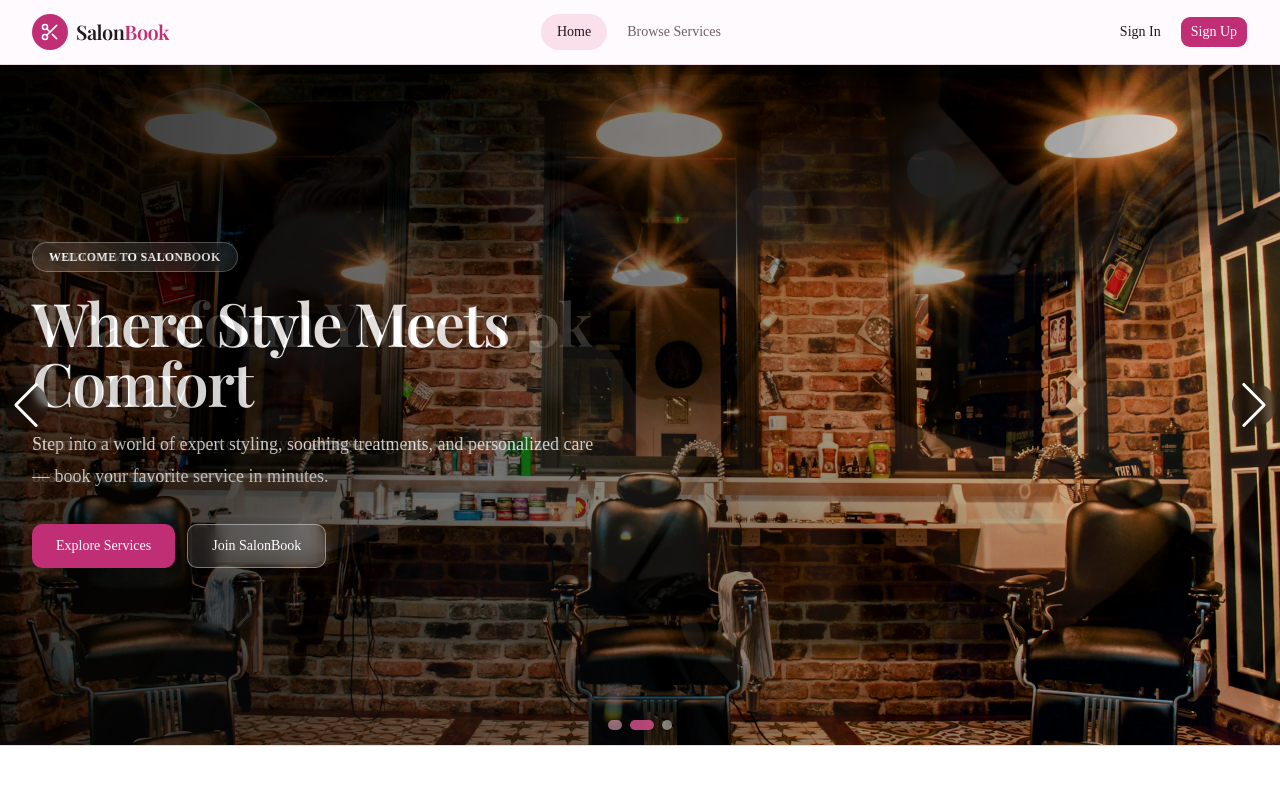
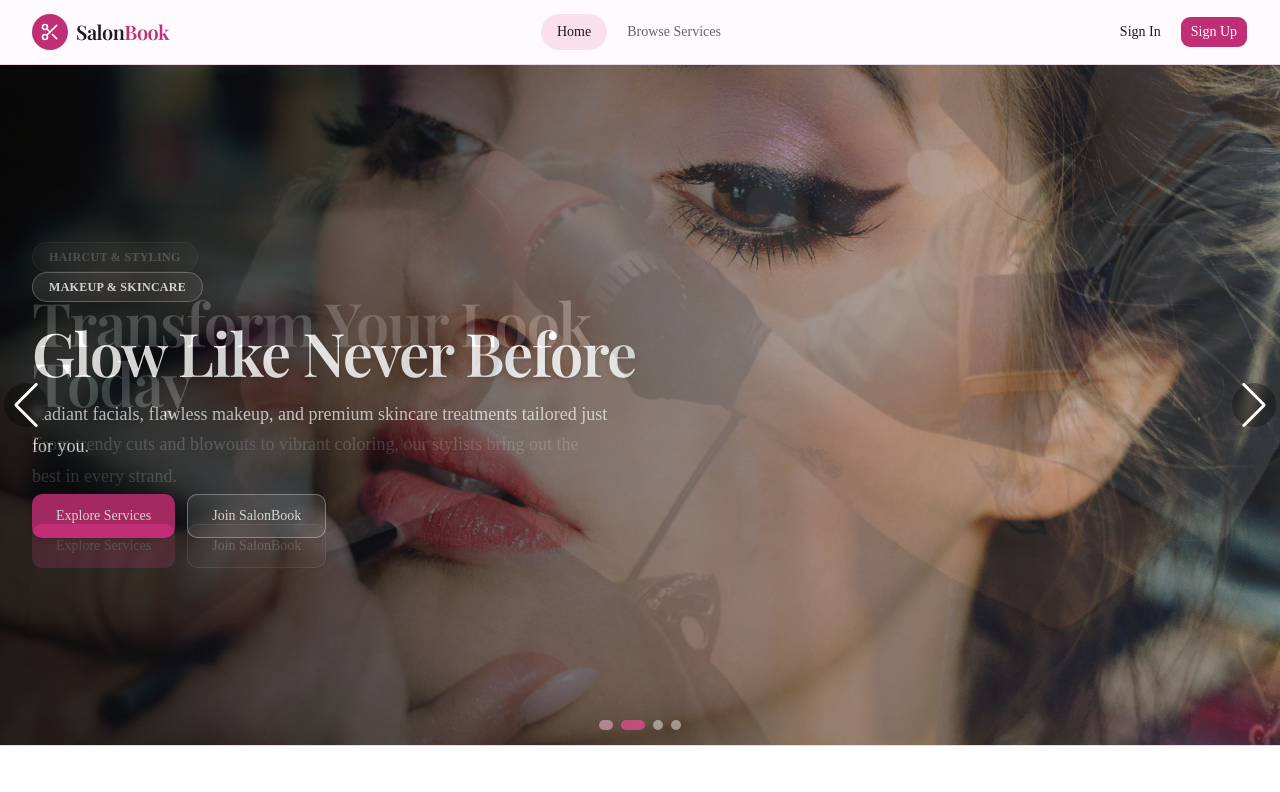
Before and after one commit to Arif2ankhi/SalonBook-Client, a Next.js app: page / in a window 1280 px wide. Shown: the top 792 px of the page. Built offline with nearby package versions, Linux system fonts and the light colour scheme; a web font is replaced by a local one.

Commit message:
feat: reorder hero slides and add manicure slide for four total

```diff
--- a/src/components/home/hero-slider.tsx
+++ b/src/components/home/hero-slider.tsx
@@ -20,12 +20,12 @@ interface HeroSlide {
 
 const HERO_SLIDES: HeroSlide[] = [
   {
-    image: "/images/hero/hero-welcome.jpg",
-    alt: "Cozy salon interior with leather chairs, warm pendant lights and brick walls",
-    eyebrow: "Welcome to SalonBook",
-    title: "Where Style Meets Comfort",
+    image: "/images/hero/hero-makeup.jpg",
+    alt: "Makeup artist applying a glamorous pink look",
+    eyebrow: "Makeup & Skincare",
+    title: "Glow Like Never Before",
     subtitle:
-      "Step into a world of expert styling, soothing treatments, and personalized care — book your favorite service in minutes.",
+      "Radiant facials, flawless makeup, and premium skincare treatments tailored just for you.",
   },
   {
     image: "/images/hero/hero-hair.jpg",
@@ -36,12 +36,20 @@ const HERO_SLIDES: HeroSlide[] = [
       "From trendy cuts and blowouts to vibrant coloring, our stylists bring out the best in every strand.",
   },
   {
-    image: "/images/hero/hero-makeup.jpg",
-    alt: "Makeup artist applying a glamorous pink look",
-    eyebrow: "Makeup & Skincare",
-    title: "Glow Like Never Before",
+    image: "/images/hero/hero-welcome.jpg",
+    alt: "Cozy salon interior with leather chairs, warm pendant lights and brick walls",
+    eyebrow: "Our Salon",
+    title: "Where Style Meets Comfort",
     subtitle:
-      "Radiant facials, flawless makeup, and premium skincare treatments tailored just for you.",
+      "Step into a world of expert styling, soothing treatments, and personalized care — book your favorite service in minutes.",
+  },
+  {
+    image: "/images/hero/hero-nails.jpg",
+    alt: "Manicurist applying sparkly polish to freshly painted pink nails",
+    eyebrow: "Manicure & Pedicure",
+    title: "Nails That Steal the Show",
+    subtitle:
+      "From classic manis to bold nail art, treat your hands and feet to some well-deserved pampering.",
   },
 ];
 
```
Also changed, not shown: public/images/hero/hero-nails.jpg (added).
